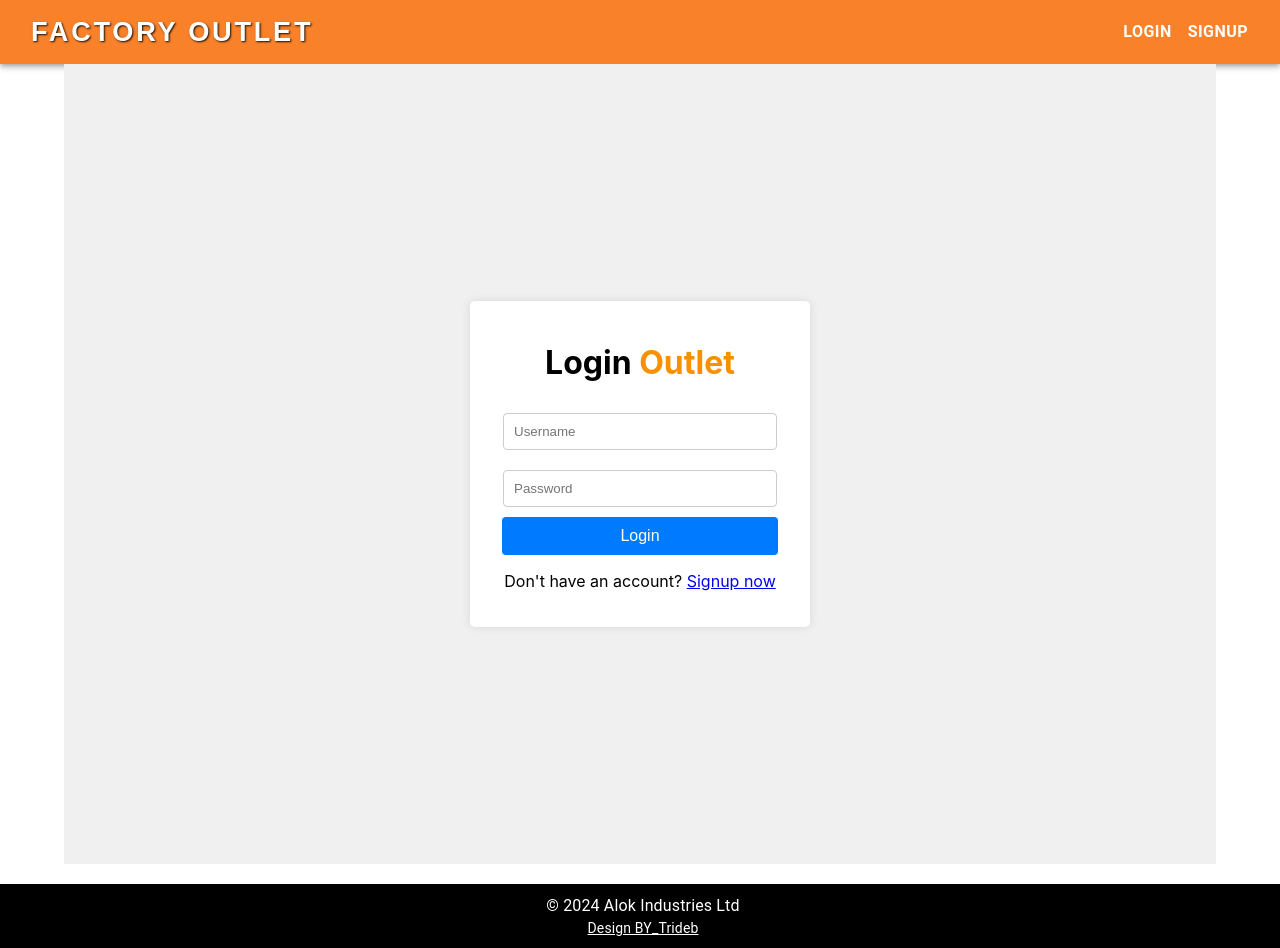
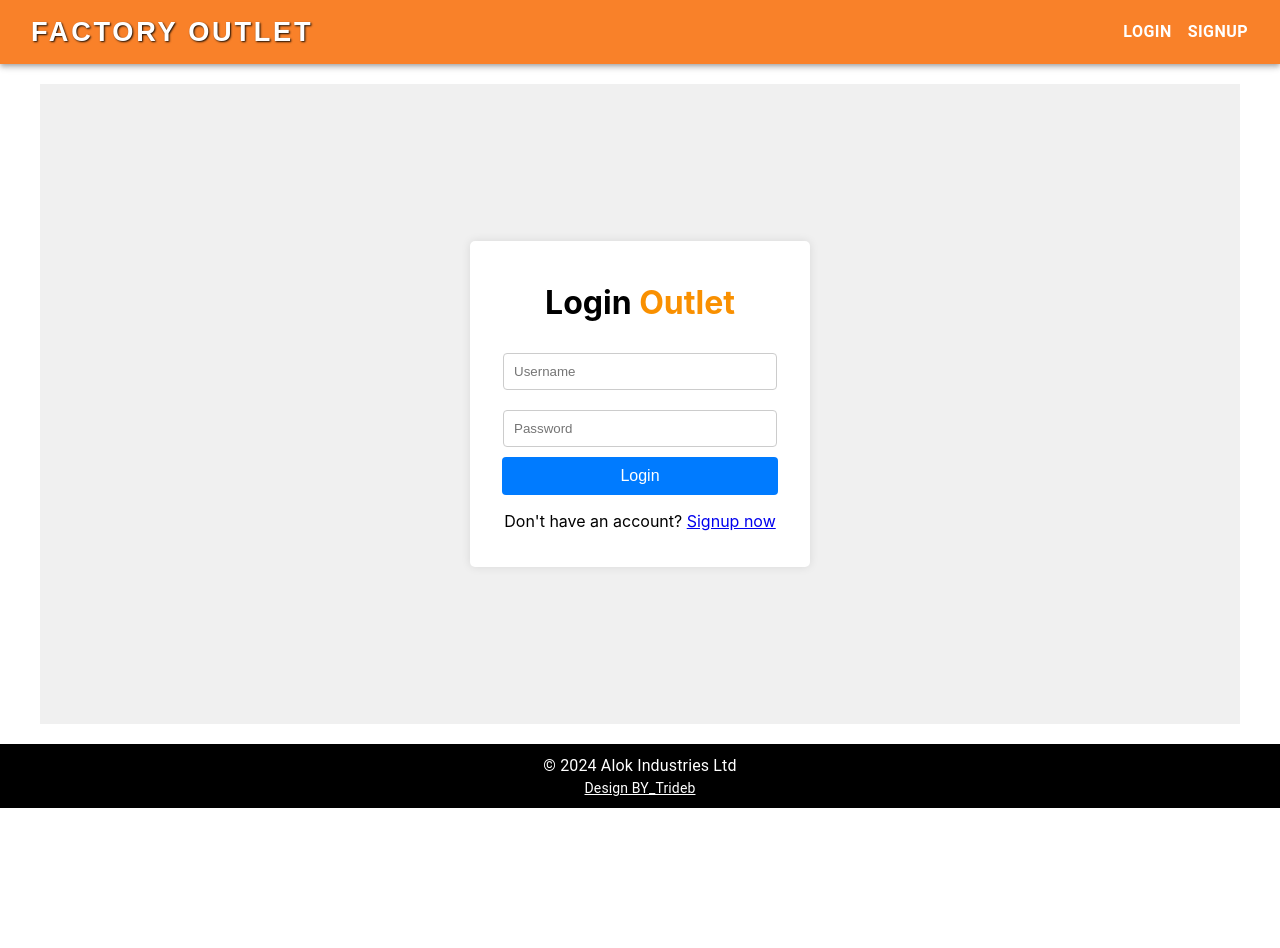
Before and after one commit to Trideb-kumar-Pradhan/AlokOutlet, a React (Create React App) app: page /login in a window 1280 px wide. After the commit the page ends 808 px from the top, so only its background shows below. Built offline with nearby package versions, Linux system fonts and the light colour scheme; no server answers.

Commit message:
logsign1qqqwe

```diff
--- a/src/App.js
+++ b/src/App.js
@@ -464,6 +464,7 @@ import Footer from './component/Footor';
 import Signup from './component/Signup';
 import Login from './component/Login';
 import axios from 'axios';
+import { Padding } from '@mui/icons-material';
 
 function App() {
   const [token, setToken] = useState(null);
@@ -546,7 +547,8 @@ function App() {
   return (
     <Router>
       <Navbar setToken={setToken} token={token} />
-      <Container>
+      <Container style={{ padding: '0'}}>
+      {/* <Container sx={{ padding: 0 }}> */}
         <Routes>
           <Route
             path="/home"
--- a/src/component/Footor.js
+++ b/src/component/Footor.js
@@ -83,7 +83,7 @@ const Footer = () => {
       sx={{
         backgroundColor: 'black',
         color: 'white',
-        padding: '10px 3px ',
+        padding: '10px 0px ',
         marginTop: '20px',
         textAlign: 'center',
         width: '100%'
--- a/src/component/Login.js
+++ b/src/component/Login.js
@@ -84,7 +84,8 @@ const Login = ({ setToken }) => {
     };
 
     return (
-        <div style={styles.container}>
+        <div style={{ marginTop: '20px'}}>
+        <div style={styles.container }>
             <form
                 onSubmit={handleLogin}
                 style={{
@@ -133,16 +134,23 @@ const Login = ({ setToken }) => {
                 </MuiAlert>
             </Snackbar>
         </div>
+         </div>
     );
 };
 
 const styles = {
+    // root: {
+    //     // padding: '110px', // Remove default padding
+    //     // margin: 0, // Remove default margin
+    //   },
+
     container: {
         display: 'flex',
         justifyContent: 'center',
         alignItems: 'center',
-        height: '100vh',
-        // margin: '-100px',
+        height: '80vh',
+        // width:'100vw',
+        // margin: '-150px',
         backgroundColor: '#f0f0f0',
     },
     form: {
--- a/src/component/Navbar.js
+++ b/src/component/Navbar.js
@@ -284,8 +284,8 @@ const Navbar = ({ setToken, token }) => {
 
   return (
     <>
-      <AppBar position="static">
-        <Toolbar style={{ backgroundColor: '#F98129' }}>
+      <AppBar position="static" >
+        <Toolbar style={{ backgroundColor: '#F98129'}}>
           <Typography
             variant="h6"
             sx={{
@@ -297,6 +297,7 @@ const Navbar = ({ setToken, token }) => {
               letterSpacing: '0.1em',
               textShadow: '1px 1px 2px rgba(0, 0, 0, 0.9)',
               textTransform: 'uppercase',
+
               fontSize: {
                 xs: '1.2rem',
                 sm: '1.4rem',
--- a/src/component/Signup.js
+++ b/src/component/Signup.js
@@ -215,6 +215,7 @@ const Signup = () => {
     };
 
     return (
+        <div style={{ marginTop: '20px'}}>
         <div style={styles.container}>
             <form onSubmit={handleSignup} style={{...styles.form, display: 'flex', justifyContent: 'center', flexDirection: 'column', alignItems: 'center'}}>
                 <h1>Signup <span style={{color:'#F99000'}}>Outlet</span></h1>
@@ -271,6 +272,7 @@ const Signup = () => {
                 </MuiAlert>
             </Snackbar>
         </div>
+        </div>
     );
 };
 
@@ -279,7 +281,7 @@ const styles = {
         display: 'flex',
         justifyContent: 'center',
         alignItems: 'center',
-        height: '100vh',
+        height: '80vh',
         // margin: '-100px',
         backgroundColor: '#f0f0f0',
     },
```
Also changed, not shown: src/index.css (+9 -0 lines).
